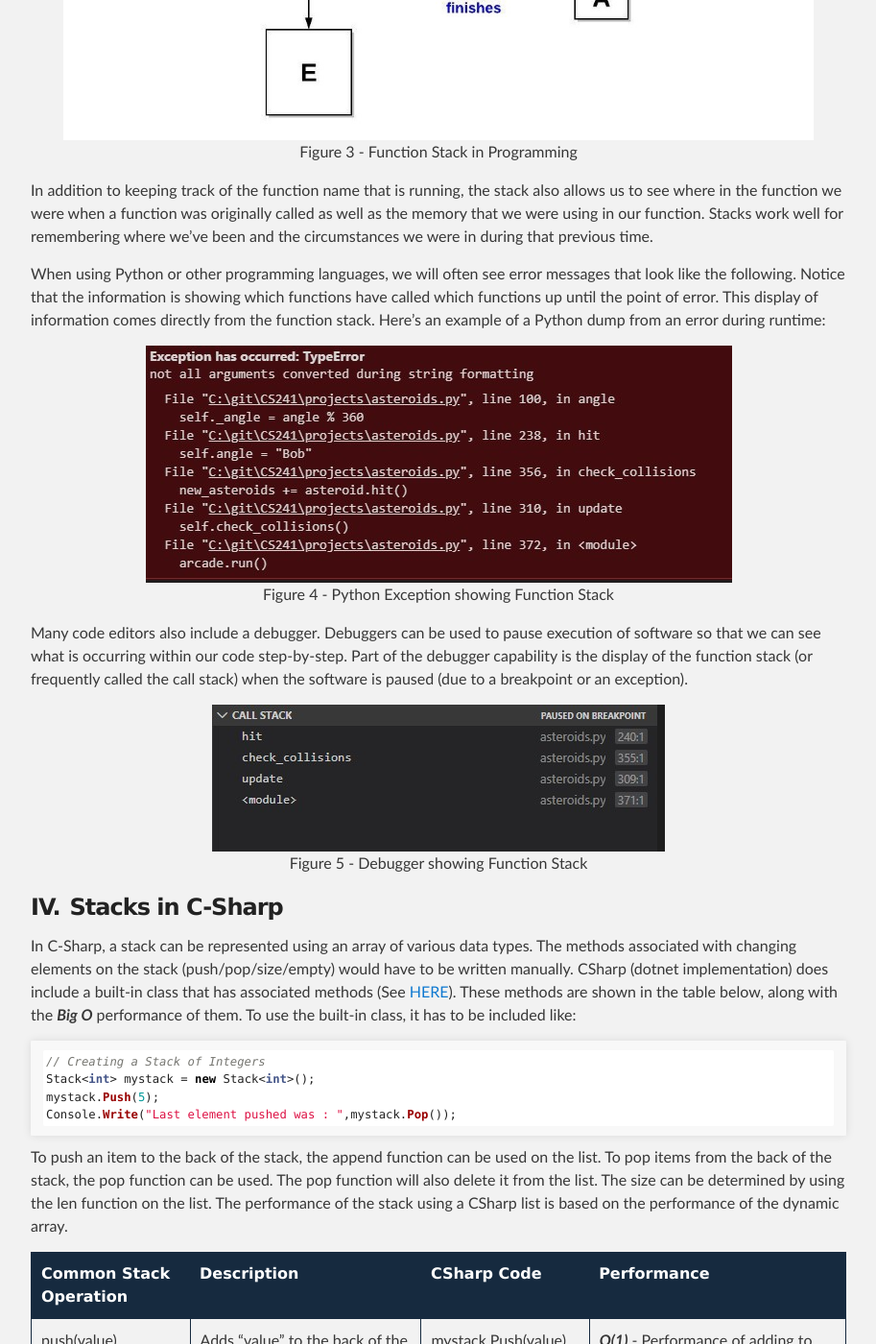
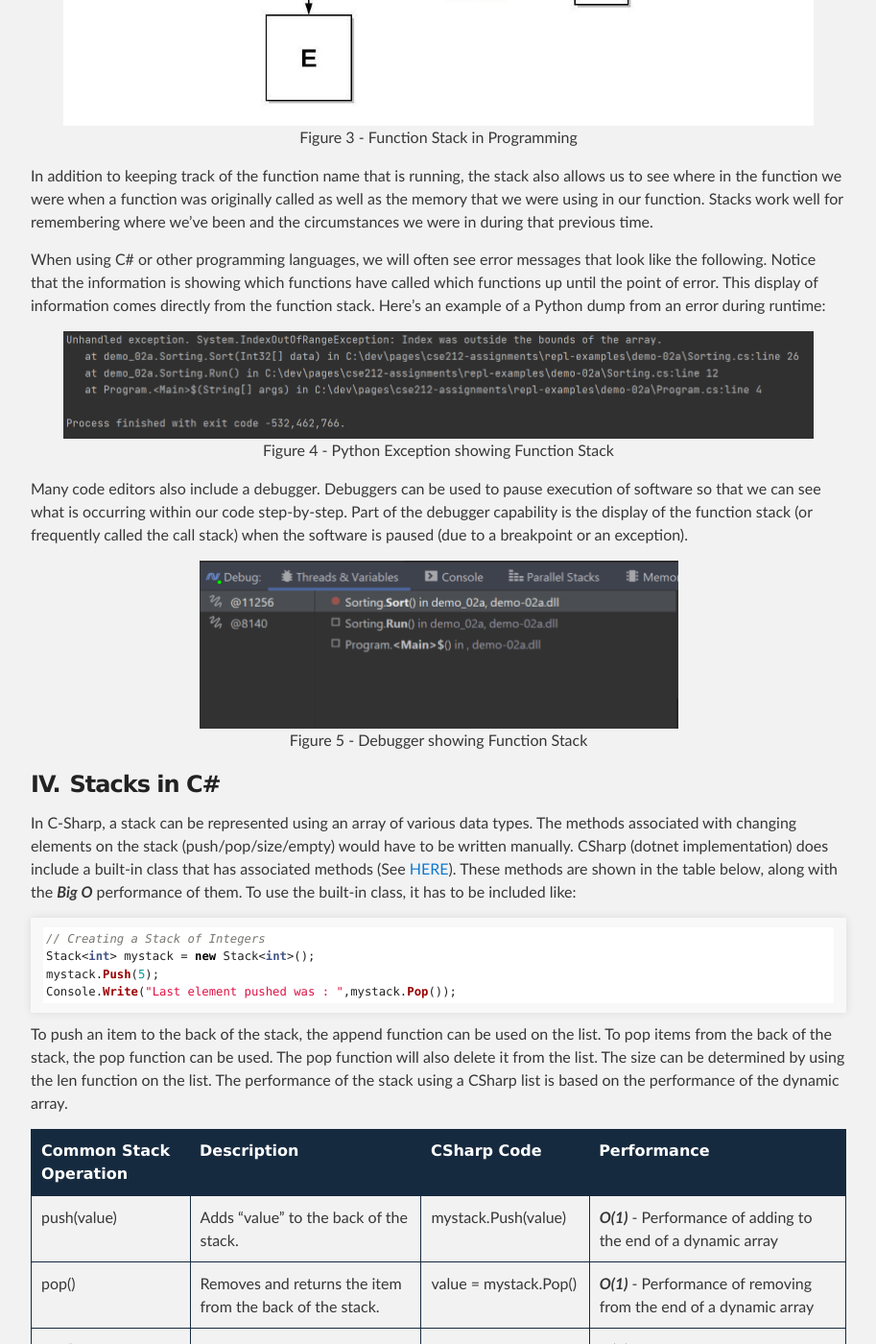
Before and after one commit to byui-cse/cse212-csharp, a Jekyll site: the page built from docs/lesson03/prepare.md, in a window 1280 px wide and 1400 px high, scrolled down 3076 px. Shown: the whole window at 96% size, without its empty margins (183-1096 px from the left). Built offline with Jekyll 4.4.1, drawn with Linux system fonts in a browser that asks for light colours; some web fonts are replaced; some of the changed lines change nothing that is shown; some of the changed text lies outside the part shown.

Commit message:
Updated lesson 3

````diff
--- a/docs/lesson03/prepare.md
+++ b/docs/lesson03/prepare.md
@@ -5,17 +5,17 @@
 
 # W03 Prepare: Reading
 ## Table of Contents
-- [Stacks](#stacks)<br>
--- I. [Stack of Pancakes](#stack-of-pancakes)<br>
--- II. [The "Undo" Option and the Stack](#the-undo-option-and-the-stack)<br>
--- III. [Software and the Function Stack](#software-and-the-function-stack)<br>
--- IV. [Stacks in C-Sharp](#stacks-in-c-sharp)<br>
-- [Understanding Code Using Reviews](#understanding-code-using-reviews)<br>
--- I. [Code Reviews](#code-reviews)<br>
--- II. [Read code "cover-to-cover"](#read-code-cover-to-cover)<br>
--- III. ["Execute" the Code Manually](#execute-the-code-manually)<br>
--- IV. [Analyze the use of Data Structures](#analyze-the-use-of-data-structures)<br>
-- [Key Terms](#key-terms)<br>
+* [Stacks](#stacks)
+    * [Stack of Pancakes](#stack-of-pancakes)
+    * [The "Undo" Option and the Stack](#the-undo-option-and-the-stack)
+    * [Software and the Function Stack](#software-and-the-function-stack)
+    * [Stacks in C#](#stacks-in-c)
+* [Understanding Code Using Reviews](#understanding-code-using-reviews)
+    * [Code Reviews](#code-reviews)
+    * [Read code "cover-to-cover"](#read-code-cover-to-cover)
+    * ["Execute" the Code Manually](#execute-the-code-manually)
+    * [Analyze the use of Data Structures](#analyze-the-use-of-data-structures)
+* [Key Terms](#key-terms)
 
 ---
 ## Stacks
@@ -37,27 +37,25 @@
 
 ### The "Undo" Option and the Stack
 
-One of the most common stacks that people use on a computer is related to the Undo option in word processors and editors. When we type something on the keyboard, the item is both displayed to the screen and also added to a stack. If we type the phrase **`"The rain in Spain stays mainly in the plain"`**, we would expect the following commands to be put pushed onto the stack:
-**`Type "The", Type "rain", Type "in"`**, and so forth. The last item to be pushed would be **`Type "plain"`**. If we press the Undo button, the software will pop the stack and receive: **`Type "plain"`**. The software will then do the opposite of this which would result in the word **`"plain"`** being removed from the screen.
+One of the most common stacks that people use on a computer is related to the Undo option in word processors and editors. When we type something on the keyboard, the item is both displayed to the screen and also added to a stack. If we type the phrase `"The rain in Spain stays mainly in the plain"`, we would expect the following commands to be put pushed onto the stack:
+`Type "The", Type "rain", Type "in"`, and so forth. The last item to be pushed would be `Type "plain"`. If we press the Undo button, the software will pop the stack and receive: `Type "plain"`. The software will then do the opposite of this which would result in the word `"plain"` being removed from the screen.
 
-
-<!--- Image x here   orig size was: 750 x 507-->
 {% include image.html url="undo_stack.jpg"
 description="Shows a computer screen and history stack with the initial text of The rain in Spain stays mainly in the plain. Changes to the screen and stack are shown as described in the text of this section."
 caption="Stack used to Undo Text"
 %}
 
 
-Since the stack is maintaining a history of what was typed, we can guarantee that pressing the Undo button will revert changes in the right order. If we popped five additional times, we would have **`"The rain in"`** remaining on the screen. If we type **`"Idaho stays mainly in Rexburg"`**, we would see five new pushes to the stack. The original first three commands to display **`"The rain in"`** still remains at the front of the stack. If the Undo button is pressed enough times, then these initial words would eventually be removed.
+Since the stack is maintaining a history of what was typed, we can guarantee that pressing the Undo button will revert changes in the right order. If we popped five additional times, we would have `"The rain in"` remaining on the screen. If we type `"Idaho stays mainly in Rexburg"`, we would see five new pushes to the stack. The original first three commands to display `"The rain in"` still remains at the front of the stack. If the Undo button is pressed enough times, then these initial words would eventually be removed.
 
 Stacks are useful when we need to maintain history and perform an operation (eg. Undo function in an editor) backwards.
+
 ### Software and the Function Stack
 
 Even if we didn't know what a stack was before today, we have actually been using stacks in all software we have written. When we call a function in our code, we are telling the computer two things:
 
- - Which function we want to call
-
- - Which function to go back to when we are done
+* Which function we want to call
+* Which function to go back to when we are done
 
 The first of these is clear in our code. If we are currently in function A, then we expect to call function B. However, how do we tell the computer that we want to return to function A when function B is finished. This can be even more complicated by the fact that function B will need to call functions C, D, and E before it can finish. The computer accomplishes this by using a function stack. When a function is called, it is pushed to the stack. The current function running is always on the back of the stack. When the function finishes, it is popped off the stack. The result is that the function to return to is the one that is on the back of the stack.
 
@@ -65,20 +63,15 @@
 <!--- Image x here   orig size was: 750 x 507-->
 {% include image.html url="function_stack.jpg"
 description="Shows a structure chart of function A calling function B, function B called functions C and D (in order), and function D calling function E. Shows the function stack (front to back) when B is running (A, B), when C is running (A, B, C), when C finishes (A, B), when D is running (A, B, D), when E is running (A, B, D, E) and when B finishes. (A)"
-
 caption="Function Stack in Programming"
 %}
 
+In addition to keeping track of the function name that is running, the stack also allows us to see where in the function we were when a function was originally called as well as the memory that we were using in our function. Stacks work well for remembering where we've been and the circumstances we were in during that previous time.
+
+When using C# or other programming languages, we will often see error messages that look like the following. Notice that the information is showing which functions have called which functions up until the point of error. This display of information comes directly from the function stack.  Here's an example of a Python dump from an error during runtime:
 
 
-
-In addition to keeping track of the function name that is running, the stack also allows us to see where in the function we were when a function was originally called as well as the memory that we were using in our function. Stacks work well for remembering where we've been and the circumstances we were in during that previous time.
-
-When using Python or other programming languages, we will often see error messages that look like the following. Notice that the information is showing which functions have called which functions up until the point of error. This display of information comes directly from the function stack.  Here's an example of a Python dump from an error during runtime:
-
-
-<!--- Image x here   orig size was: 750 x 507-->
-{% include image.html url="exception_function_stack.jpg"
+{% include image.html url="exception_function_stack.png"
 description="Shows the call stack from a Python program running in Visual Studio Code when a breakpoint was reached an paused the software."
 caption="Python Exception showing Function Stack"
 %}
@@ -87,8 +80,7 @@
 Many code editors also include a debugger. Debuggers can be used to pause execution of software so that we can see what is occurring within our code step-by-step. Part of the debugger capability is the display of the function stack (or frequently called the call stack) when the software is paused (due to a breakpoint or an exception).
 
 
-<!--- Image x here   orig size was: 750 x 507-->
-{% include image.html url="debugger_call_stack.jpg"
+{% include image.html url="debugger_call_stack.png"
 description="Shows the call stack from a Python program running in Visual Studio Code when a breakpoint was reached an paused the software."
 caption="Debugger showing Function Stack"
 %}
@@ -112,7 +104,7 @@
 
 
 <!-- C-Sharp Version -->
-### Stacks in C-Sharp
+### Stacks in C#
 In C-Sharp, a stack can be represented using an array of various data types. The methods associated with changing elements on the stack (push/pop/size/empty) would have to be written manually. CSharp (dotnet implementation) does include a built-in class that has associated methods (See [HERE](https://docs.microsoft.com/en-us/dotnet/api/system.collections.stack?view=net-6.0)).  These methods are shown in the table below, along with the ***Big O*** performance of them.  To use the built-in class, it has to be included like:
 ```csharp
 // Creating a Stack of Integers
````
Also changed, not shown: docs/lesson03/debugger_call_stack.jpg (deleted), docs/lesson03/debugger_call_stack.png (added), docs/lesson03/exception_function_stack.jpg (deleted), docs/lesson03/exception_function_stack.png (added).
